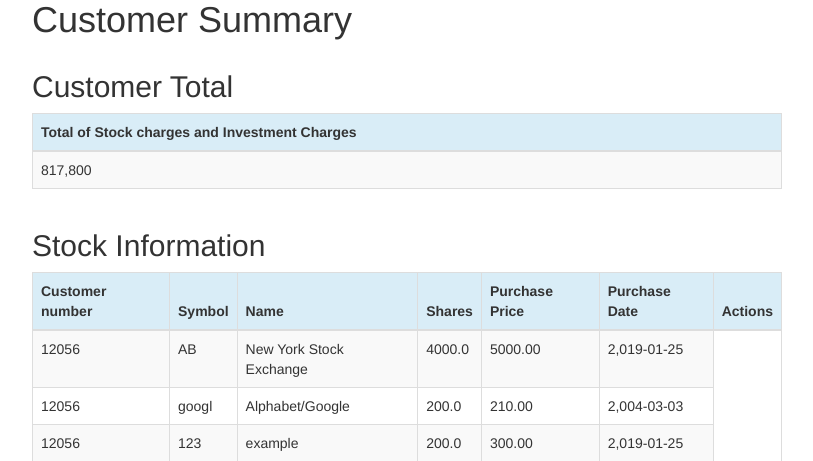
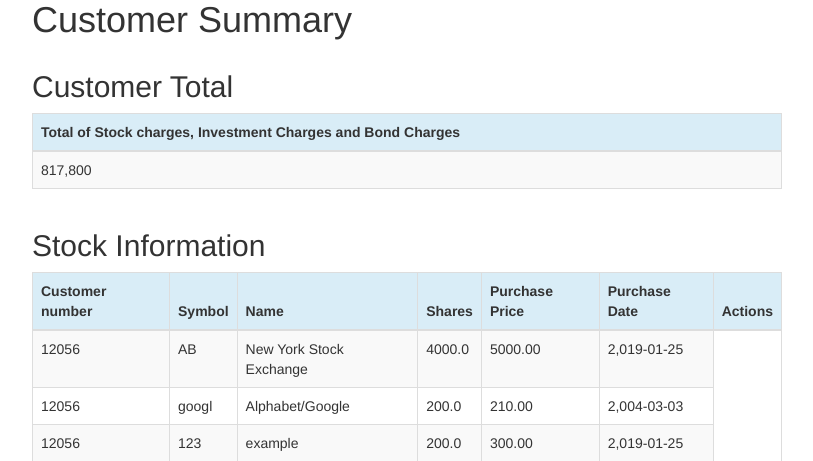
Before and after one commit to stutiraut/stuti_efs, a Django app: page /customer/1/summary/ in a window 1280 px wide. Shown: the part 185-646 px from the top of the page, without its empty margins (38-851 px from the left). Run offline with Django 3.2, Linux system fonts and the light colour scheme; a user stored in the database is signed in; data comes from the database, SQL or seed files in the repository; some libraries are stand-ins or nearby versions.

Commit message:
Edited summary page

```diff
--- a/portfolio/templates/portfolio/summary.html
+++ b/portfolio/templates/portfolio/summary.html
@@ -26,7 +26,7 @@
  <table class="table table-striped table-bordered table-hover">
         <thead>
             <tr class="bg-info">
-                <th>Total of Stock charges and Investment Charges</th>
+                <th>Total of Stock charges, Investment Charges and Bond Charges</th>
             </tr>
         </thead>
         <tbody>
```
